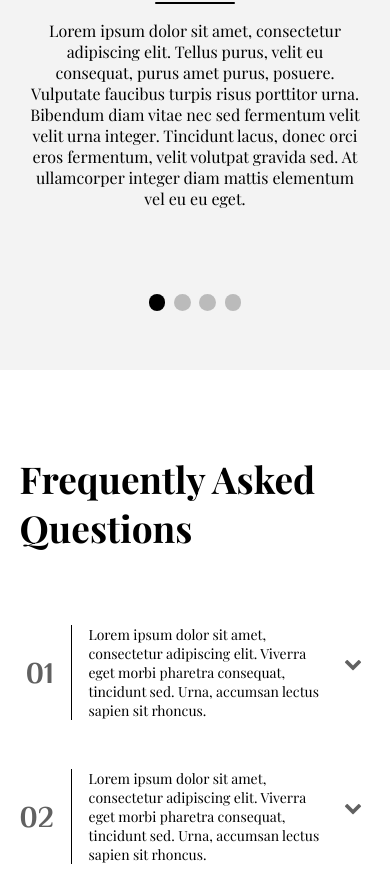
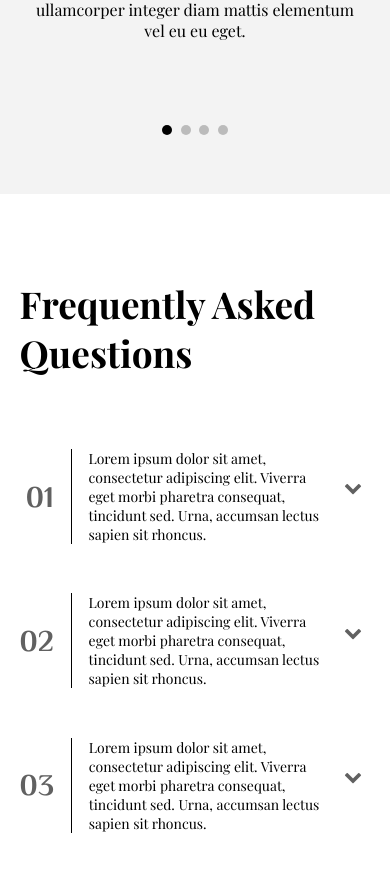
Before and after one commit to ishita1805/portfolio-site-ramkabra, a React (Create React App) app: page / in a window 390 px wide. Shown: the part 6843-7723 px from the top of the page. Built offline with nearby package versions, Linux system fonts and the light colour scheme.

Commit message:
responsive

```diff
--- a/src/components/about/about.css
+++ b/src/components/about/about.css
@@ -160,6 +160,7 @@
     }
     .about-img-right,.about-img-left{
         width:100%;
+        height:50vh;
         margin-left:0;
         align-items:center;
         justify-content:center;
--- a/src/components/news/news.css
+++ b/src/components/news/news.css
@@ -134,3 +134,11 @@
         font-size:55px;
     }
 }
+@media screen and (min-height:1030px){
+    .next-button{
+        height:7vh;
+        width:6.5vh;
+        margin-top:37vh;
+        margin-right:-5vh;
+    }
+}
--- a/src/components/testimonials/testimonial.css
+++ b/src/components/testimonials/testimonial.css
@@ -14,12 +14,12 @@
     justify-content:center;
 }
 .dots-testimonial span {
-    height:2vh;
-    width:2vh;
+    height:10px;
+    width:10px;
     margin:0 0.5vh;
     cursor:pointer;
     background:rgb(187, 187, 187);
-    border-radius:2vh;
+    border-radius:5px;
 }
 .selected{
     background:black !important;
```
